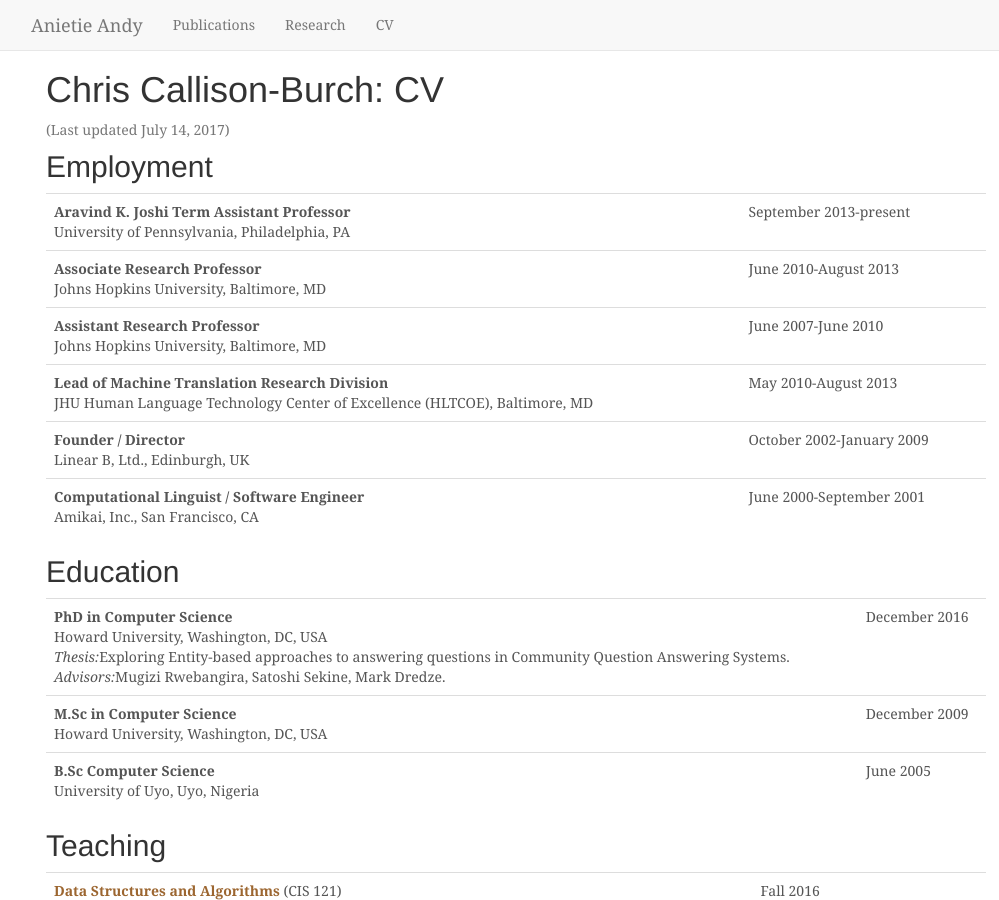
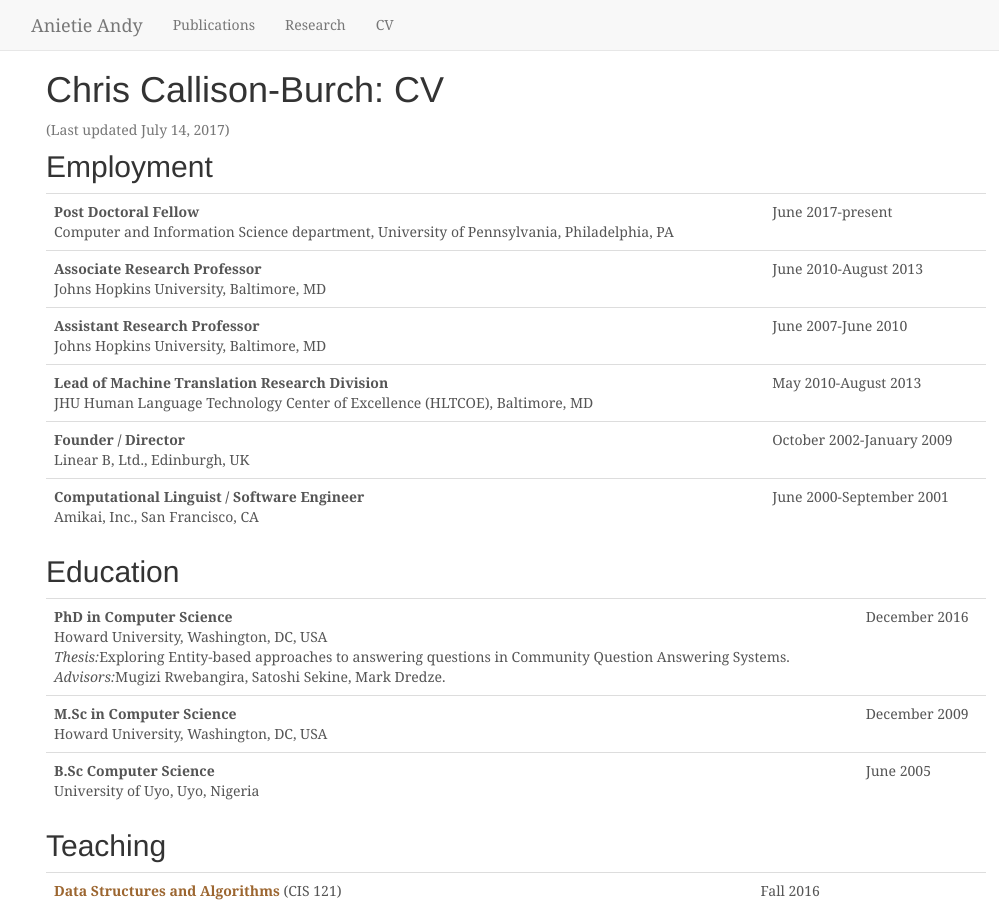
Before and after one commit to anietieandy/anietieandy.github.io, a Jekyll site: the page built from resume.md, in a window 1280 px wide and 900 px high. Shown: the whole window, without its empty margins (124-1123 px from the left). Built offline with Jekyll 4.4.1, drawn with Linux system fonts in a browser that asks for light colours; nearby versions of some CDN libraries.

Commit message:
Updated employment

```diff
--- a/_data/employment.yaml
+++ b/_data/employment.yaml
@@ -1,10 +1,10 @@
 -
-   position: Aravind K. Joshi Term Assistant Professor
-   employer: University of Pennsylvania
+   position: Post Doctoral Fellow
+   employer: Computer and Information Science department, University of Pennsylvania
    location: Philadelphia, PA
-   start_date: September 2013
+   start_date: June 2017
    end_date: present
-   description: Faculty member in the Computer and Information Sciences Department
+   description: Postdoc in the Computer and Information Sciences Department
 -
    position: Associate Research Professor
    employer: Johns Hopkins University
```
